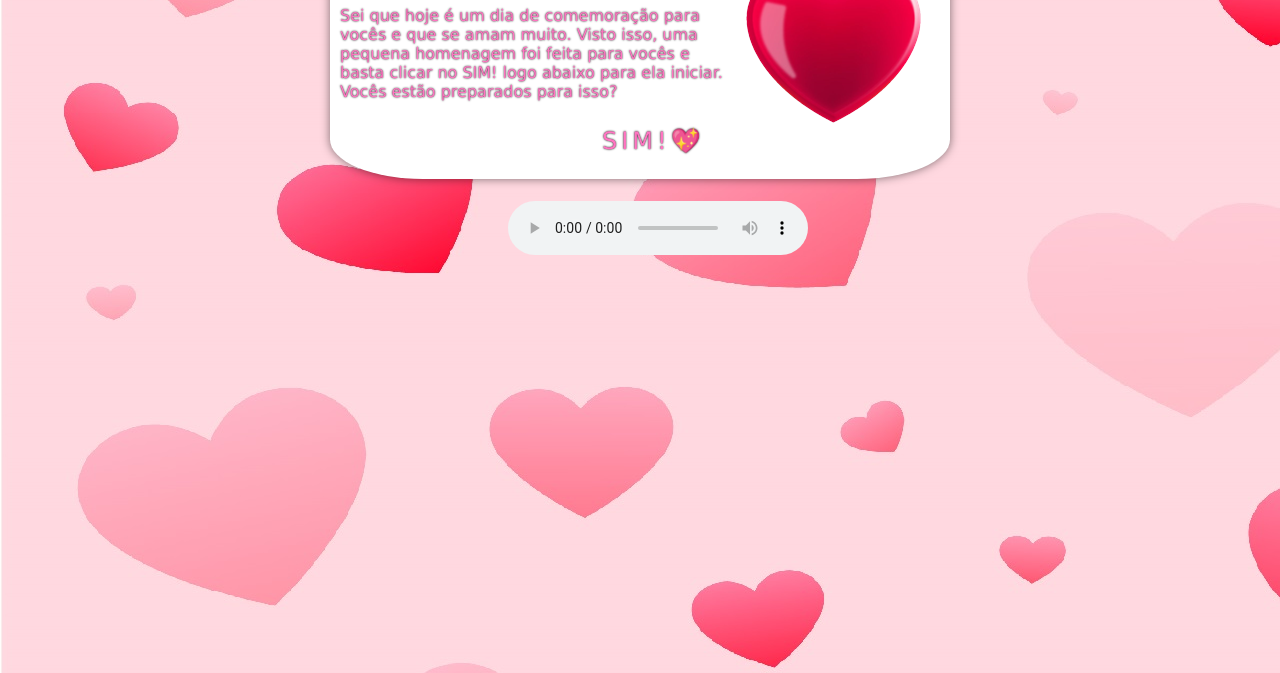
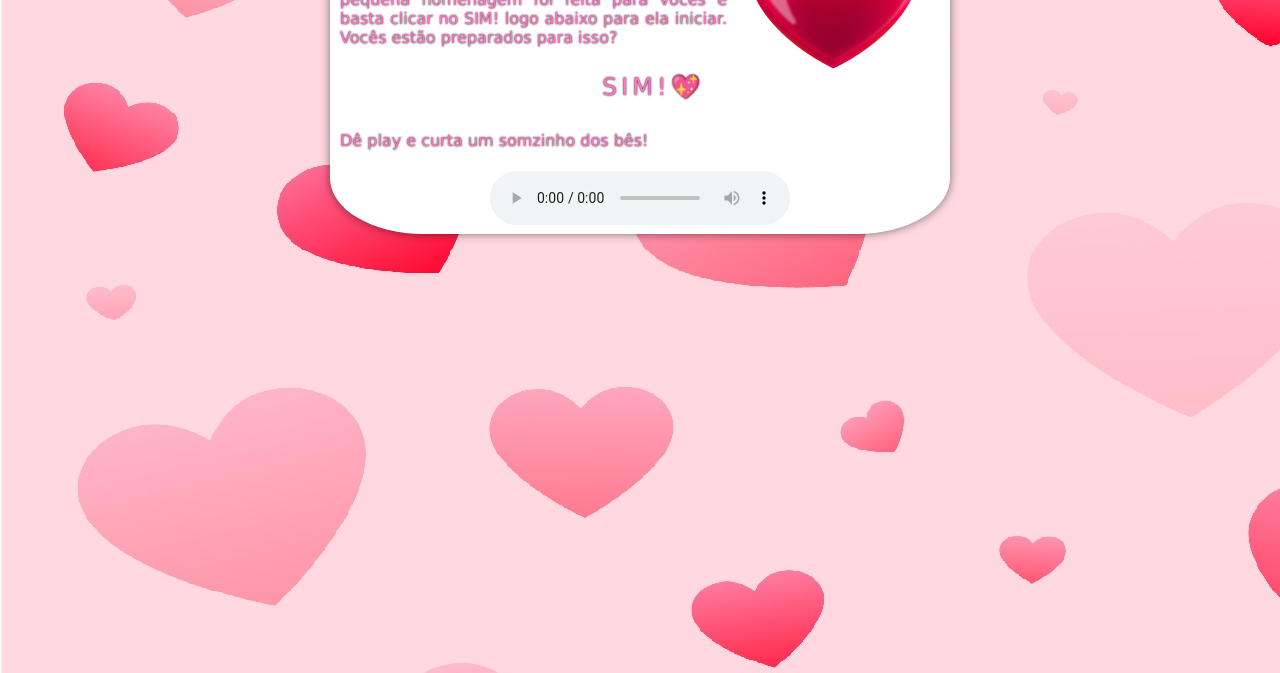
Before and after one commit to andre07luis/valentines-day-site, a plain HTML site: page index.html in a window 1280 px wide. Shown: the part 127-800 px from the top of the page. Drawn offline with Linux system fonts and the light colour scheme.

Commit message:
mais alterações

```diff
--- a/estilo/style.css
+++ b/estilo/style.css
@@ -12,10 +12,10 @@ img.lado {
 }
 
 audio#musica {
-    display: block;
+    display: inline-block;
     position: relative;
-    top: 320px;
-    left: 500px;
+    top: 5px;
+    left: 150px;
 }
 
 div#interface {
@@ -29,6 +29,7 @@ div#interface {
     margin: -20px auto 0px auto;
     box-shadow: 0px 0px 10px rgba(0,0,0,0.5);
     border-radius: 15%;
+    text-align: justify;
 }
 
 a{
--- a/index.html
+++ b/index.html
@@ -8,12 +8,13 @@
     <link rel="stylesheet" href="estilo/style.css">
 </head>
 <body>
-    <audio src="musica/N.mp3" id="musica" controls preload loop></audio>
     <div id="interface">
         <h1>Olá, nenéns!&#128145</h1>
         <img class="lado" src="imagens/coracao.png" alt="Coração PNG">
         <p>Sei que hoje é um dia de comemoração para vocês e que se amam muito. Visto isso, uma pequena homenagem foi feita para vocês e basta clicar no SIM! logo abaixo para ela iniciar. Vocês estão preparados para isso?</p>
         <a href="page01.html">SIM!&#128150</a>
+        <p>Dê play e curta um somzinho dos bês!</p>
+        <audio src="musica/N.mp3" id="musica" controls preload loop></audio>
     </div>
 </body>
 </html>
```
